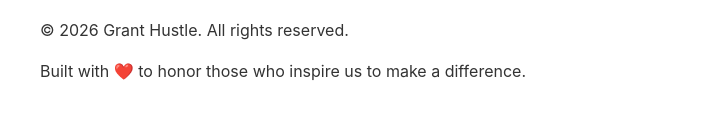
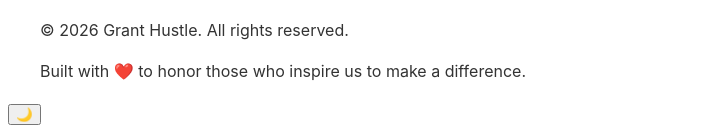
Before and after one commit to El-apuesto/G3-gazette, a Jekyll site: the page built from index.html, in a window 1280 px wide and 900 px high, scrolled down 3438 px. Shown: the part 765-897 px from the top of the window, without its empty margins (0-720 px from the left). Built offline with Jekyll 4.4.1, drawn with Linux system fonts in a browser that asks for light colours; the list of posts is cut into pages by our own code; before the commit the page ends 4304 px from its top, so only the background shows below that.

Commit message:
Add theme toggle script to default layout

```diff
--- a/_layouts/default.html
+++ b/_layouts/default.html
@@ -15,6 +15,9 @@
 
   <!-- Favicon -->
   <link rel="icon" type="image/x-icon" href="{{ '/assets/images/favicon.ico' | relative_url }}">
+
+  <!-- Dark Mode Toggle Script -->
+  <script src="{{ '/assets/js/theme-toggle.js' | relative_url }}"></script>
 </head>
 <body>
 
```
